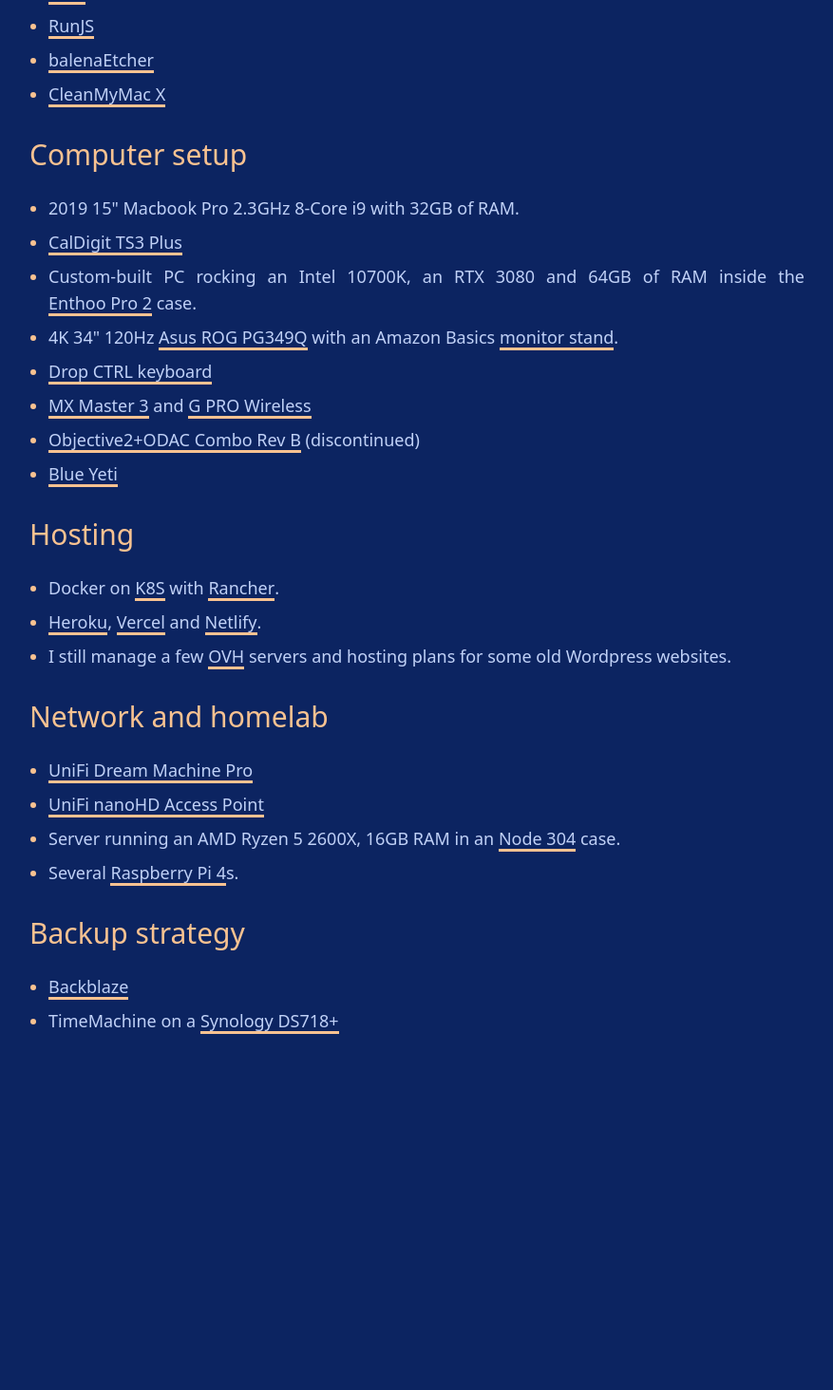
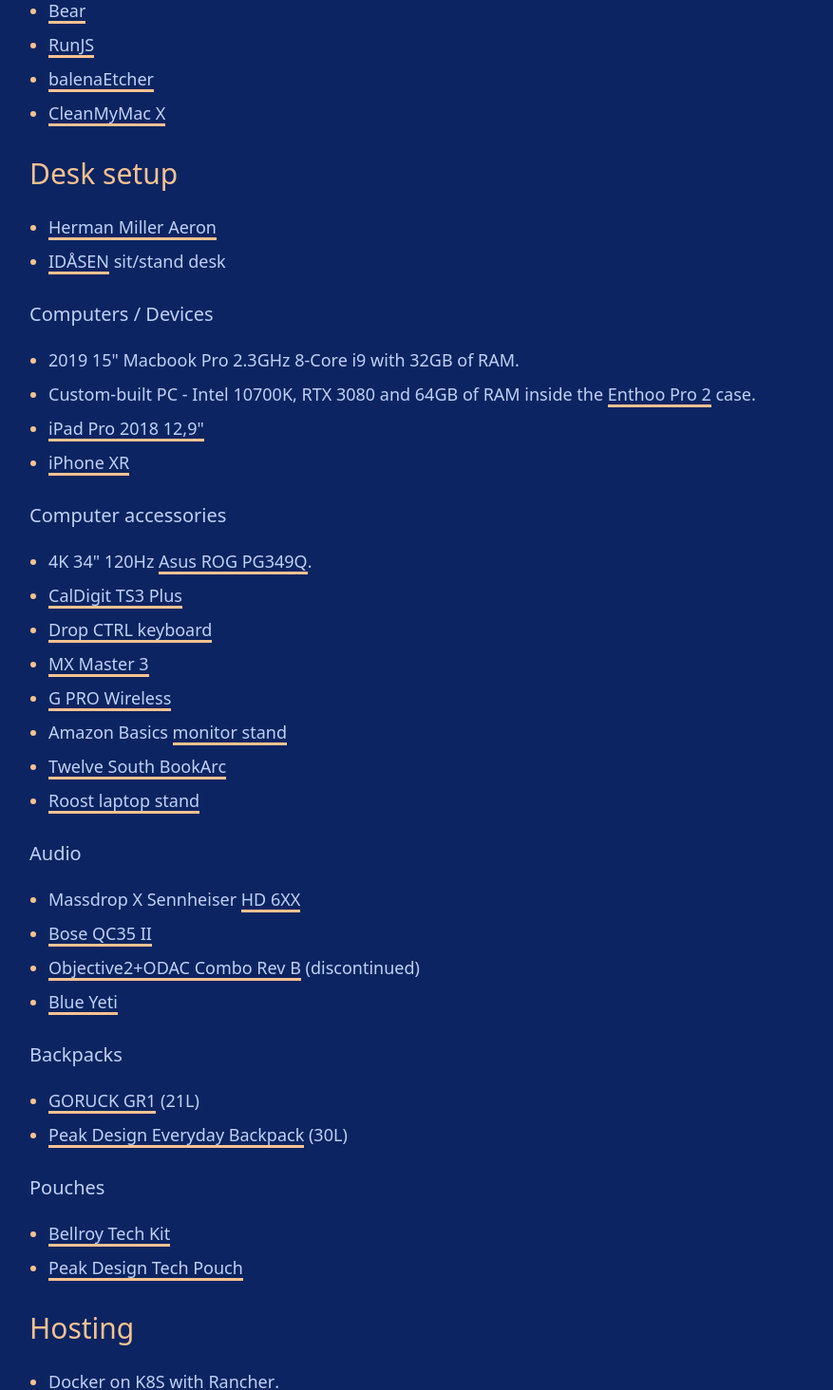
Before and after one commit to oscar-marion/oscarmariondev, a Next.js app: page /uses in a window 1280 px wide. Shown: the part 1063-2527 px from the top of the page at 95% size, without its empty margins (201-1078 px from the left). Before the commit the page ends 2224 px from the top, so only its background shows below. Built offline with nearby package versions, Linux system fonts and the light colour scheme.

Commit message:
feat: various content improvements

```diff
--- a/components/atoms/ArticleTitle/ArticleTitle.tsx
+++ b/components/atoms/ArticleTitle/ArticleTitle.tsx
@@ -7,7 +7,7 @@ export const ArticleTitle: FC<{ slug?: string; title: string }> = ({ slug, title
         <>
             {slug ? (
                 <Link href={`/${ARTICLES_FOLDER}/${slug}`}>
-                    <Heading level={HeadingLevel.H2} className="link-effect" size={HeadingSize.Medium}>
+                    <Heading level={HeadingLevel.H2} className="link-effect" size={HeadingSize.Default}>
                         {title}
                     </Heading>
                 </Link>
--- a/components/molecule/Heading/HeadingSize.ts
+++ b/components/molecule/Heading/HeadingSize.ts
@@ -1,5 +1,5 @@
 export enum HeadingSize {
-    Small = "text-base py-1 font-medium mb-2",
+    Small = "text-lg py-1 font-medium mb-2",
     Default = "text-xl py-1 font-medium mb-4",
     Medium = "text-2xl sm:text-3xl py-2 mb-2 sm:mb-4",
     Large = "text-3xl sm:text-4xl py-2 mb-3 sm:mb-5",
--- a/pages/articles/index.tsx
+++ b/pages/articles/index.tsx
@@ -1,4 +1,4 @@
-import { Text, Default, ArticleHeader } from "components";
+import { Text, Default, ArticleHeader, Heading, HeadingSize, HeadingLevel } from "components";
 import Head from "next/head";
 import { ArticlesLib } from "lib/Article.lib";
 
@@ -10,6 +10,9 @@ export default function Articles({ posts }: any) {
             </Head>
 
             <Default>
+                <Heading size={HeadingSize.Large} level={HeadingLevel.H1}>
+                    Articles and <span className="text-accent">thoughts</span>.
+                </Heading>
                 {posts.map(({ title, summary, publishedOn, tags, slug }: any) => {
                     const tagsArray = tags.split(",");
                     return (
--- a/pages/uses.tsx
+++ b/pages/uses.tsx
@@ -1,11 +1,11 @@
-import { Text, Default, Heading, HeadingSize, Link } from "components";
+import { Text, Default, Heading, HeadingSize, Link, HeadingLevel } from "components";
 import Head from "next/head";
 
 export default function Uses() {
     return (
         <>
             <Head>
-                <title>Use - Oscar Marion</title>
+                <title>Uses - Oscar Marion</title>
                 <meta
                     name="description"
                     content="An up-to-date list of things I use in my daily life. Inspired by Wes Bos uses.tech."
@@ -13,20 +13,21 @@ export default function Uses() {
             </Head>
 
             <Default>
-                <Heading size={HeadingSize.Large}>
+                <Heading size={HeadingSize.Large} level={HeadingLevel.H1}>
                     Uses<span className="text-accent">.</span>
                 </Heading>
                 <Text isParagraph>
                     An up-to-date list of things I use in my daily life. Inspired by Wes Bos'{" "}
                     <Link href="https://uses.tech/" isExternal>
-                        uses.tech
+                        uses.tech.
                     </Link>
-                    .
                 </Text>
 
                 <Heading size={HeadingSize.Medium} className="text-accent">
-                    Editor / Terminal
+                    Software
                 </Heading>
+
+                <Heading level={HeadingLevel.H3}>Editor / Terminal</Heading>
                 <ul className="list-disc pl-5 mb-4">
                     <li>
                         <Text isParagraph>
@@ -79,9 +80,7 @@ export default function Uses() {
                         </Text>
                     </li>
                 </ul>
-                <Heading size={HeadingSize.Medium} className="text-accent">
-                    CLI
-                </Heading>
+                <Heading level={HeadingLevel.H3}>CLI</Heading>
                 <ul className="list-disc pl-5 mb-4">
                     <li>
                         <Text isParagraph>
@@ -125,9 +124,7 @@ export default function Uses() {
                         </Text>
                     </li>
                 </ul>
-                <Heading size={HeadingSize.Medium} className="text-accent">
-                    Desktop apps
-                </Heading>
+                <Heading level={HeadingLevel.H3}>Desktop apps</Heading>
                 <ul className="list-disc pl-5 mb-4">
                     <li>
                         <Text isParagraph>
@@ -208,11 +205,73 @@ export default function Uses() {
                     </li>
                 </ul>
                 <Heading size={HeadingSize.Medium} className="text-accent">
-                    Computer setup
+                    Desk setup
                 </Heading>
                 <ul className="list-disc pl-5 mb-4">
                     <li>
+                        <Text isParagraph>
+                            <Link
+                                href="https://www.hermanmiller.com/products/seating/office-chairs/aeron-chairs/"
+                                isExternal
+                            >
+                                Herman Miller Aeron
+                            </Link>
+                        </Text>
+                    </li>
+                    <li>
+                        <Text isParagraph>
+                            <Link
+                                href="https://www.ikea.com/gb/en/p/idasen-desk-sit-stand-black-dark-grey-s89280993/"
+                                isExternal
+                            >
+                                IDÅSEN
+                            </Link>{" "}
+                            sit/stand desk
+                        </Text>
+                    </li>
+                </ul>
+                <Heading level={HeadingLevel.H3}>Computers / Devices</Heading>
+                <ul className="list-disc pl-5 mb-4">
+                    <li>
                         <Text isParagraph>2019 15" Macbook Pro 2.3GHz 8-Core i9 with 32GB of RAM.</Text>
+                    </li>
+                    <li>
+                        <Text isParagraph>
+                            Custom-built PC - Intel 10700K, RTX 3080 and 64GB of RAM inside the{" "}
+                            <Link href="https://www.phanteks.com/Enthoo-Pro2-TemperedGlass.html" isExternal>
+                                Enthoo Pro 2
+                            </Link>{" "}
+                            case.
+                        </Text>
+                    </li>
+                    <li>
+                        <Text isParagraph>
+                            <Link href="https://www.apple.com/ipad-pro/" isExternal>
+                                iPad Pro 2018 12,9"
+                            </Link>
+                        </Text>
+                    </li>
+                    <li>
+                        <Text isParagraph>
+                            <Link href="https://www.apple.com/shop/buy-iphone/iphone-xr" isExternal>
+                                iPhone XR
+                            </Link>
+                        </Text>
+                    </li>
+                </ul>
+                <Heading level={HeadingLevel.H3}>Computer accessories</Heading>
+                <ul className="list-disc pl-5 mb-4">
+                    <li>
+                        <Text isParagraph>
+                            4K 34" 120Hz{" "}
+                            <Link
+                                href="https://rog.asus.com/monitors/32-to-34-inches/rog-swift-pg349q-model/"
+                                isExternal
+                            >
+                                Asus ROG PG349Q
+                            </Link>
+                            .
+                        </Text>
                     </li>
                     <li>
                         <Text isParagraph>
@@ -221,34 +280,7 @@ export default function Uses() {
                             </Link>
                         </Text>
                     </li>
-                    <li>
-                        <Text isParagraph>
-                            Custom-built PC rocking an Intel 10700K, an RTX 3080 and 64GB of RAM inside the{" "}
-                            <Link href="https://www.phanteks.com/Enthoo-Pro2-TemperedGlass.html" isExternal>
-                                Enthoo Pro 2
-                            </Link>{" "}
-                            case.
-                        </Text>
-                    </li>
-                    <li>
-                        <Text isParagraph>
-                            4K 34" 120Hz{" "}
-                            <Link
-                                href="https://rog.asus.com/monitors/32-to-34-inches/rog-swift-pg349q-model/"
-                                isExternal
-                            >
-                                Asus ROG PG349Q
-                            </Link>{" "}
-                            with an Amazon Basics{" "}
-                            <Link
-                                href="https://www.amazon.com/AmazonBasics-Premium-Dual-Monitor-Stand/dp/B00MIBN71I"
-                                isExternal
-                            >
-                                monitor stand
-                            </Link>
-                            .
-                        </Text>
-                    </li>
+
                     <li>
                         <Text isParagraph>
                             <Link href="https://drop.com/buy/drop-ctrl-mechanical-keyboard" isExternal>
@@ -263,13 +295,62 @@ export default function Uses() {
                                 isExternal
                             >
                                 MX Master 3
-                            </Link>{" "}
-                            and{" "}
+                            </Link>
+                        </Text>
+                    </li>
+                    <li>
+                        <Text isParagraph>
                             <Link
                                 href="https://www.logitechg.com/en-us/products/gaming-mice/pro-wireless-mouse.910-005270.html"
                                 isExternal
                             >
                                 G PRO Wireless
+                            </Link>
+                        </Text>
+                    </li>
+                    <li>
+                        <Text isParagraph>
+                            Amazon Basics{" "}
+                            <Link
+                                href="https://www.amazon.com/AmazonBasics-Premium-Dual-Monitor-Stand/dp/B00MIBN71I"
+                                isExternal
+                            >
+                                monitor stand
+                            </Link>
+                        </Text>
+                    </li>
+                    <li>
+                        <Text isParagraph>
+                            <Link href="https://www.twelvesouth.com/products/bookarc-macbook" isExternal>
+                                Twelve South BookArc
+                            </Link>
+                        </Text>
+                    </li>
+                    <li>
+                        <Text isParagraph>
+                            <Link href="https://www.therooststand.com/" isExternal>
+                                Roost laptop stand
+                            </Link>
+                        </Text>
+                    </li>
+                </ul>
+                <Heading level={HeadingLevel.H3}>Audio</Heading>
+                <ul className="list-disc pl-5 mb-4">
+                    <li>
+                        <Text isParagraph>
+                            Massdrop X Sennheiser{" "}
+                            <Link href="https://drop.com/buy/massdrop-sennheiser-hd6xx" isExternal>
+                                HD 6XX
+                            </Link>
+                        </Text>
+                    </li>
+                    <li>
+                        <Text isParagraph>
+                            <Link
+                                href="https://www.bose.co.uk/en_gb/products/headphones/over_ear_headphones/quietcomfort-35-wireless-ii.html"
+                                isExternal
+                            >
+                                Bose QC35 II
                             </Link>
                         </Text>
                     </li>
@@ -285,6 +366,51 @@ export default function Uses() {
                         <Text isParagraph>
                             <Link href="https://www.bluemic.com/en-us/products/yeti/" isExternal>
                                 Blue Yeti
+                            </Link>
+                        </Text>
+                    </li>
+                </ul>
+                <Heading level={HeadingLevel.H3}>Backpacks</Heading>
+                <ul className="list-disc pl-5 mb-4">
+                    <li>
+                        <Text isParagraph>
+                            <Link
+                                href="https://www.goruck.com/collections/best-sellers/products/gr1?variant=32978334711908"
+                                isExternal
+                            >
+                                GORUCK GR1
+                            </Link>{" "}
+                            (21L)
+                        </Text>
+                    </li>
+                    <li>
+                        <Text isParagraph>
+                            <Link
+                                href="https://www.peakdesign.com/products/everyday-backpack?variant=29743300771884"
+                                isExternal
+                            >
+                                Peak Design Everyday Backpack
+                            </Link>{" "}
+                            (30L)
+                        </Text>
+                    </li>
+                </ul>
+                <Heading level={HeadingLevel.H3}>Pouches</Heading>
+                <ul className="list-disc pl-5 mb-4">
+                    <li>
+                        <Text isParagraph>
+                            <Link href="https://bellroy.com/products/tech-kit/looma_viroblock/basalt" isExternal>
+                                Bellroy Tech Kit
+                            </Link>
+                        </Text>
+                    </li>
+                    <li>
+                        <Text isParagraph>
+                            <Link
+                                href="https://www.peakdesign.com/collections/pouches-cubes/products/tech-pouch"
+                                isExternal
+                            >
+                                Peak Design Tech Pouch
                             </Link>
                         </Text>
                     </li>
```
Also changed, not shown: pages/about.tsx (+18 -4 lines), pages/now.tsx (+32 -12 lines).
